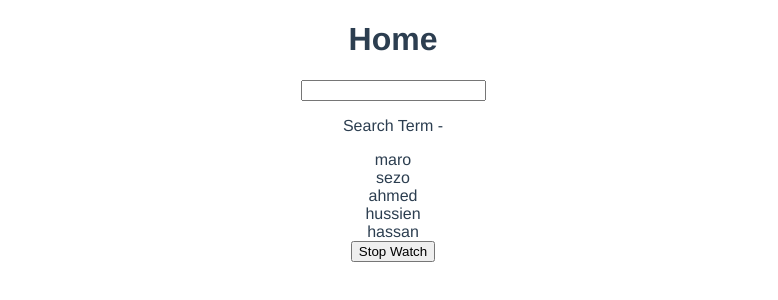
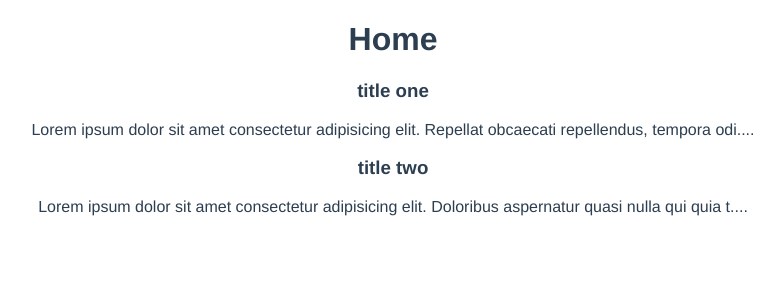
Before and after one commit to sezohessen/VueBlog, a Vue app: page / in a window 1280 px wide. Shown: the top 300 px of the page, without its empty margins (247-1025 px from the left). Built offline with nearby package versions, Linux system fonts and the light colour scheme.

Commit message:
Using Props in setup

```diff
--- /dev/null
+++ b/src/components/PostList.vue
@@ -0,0 +1,22 @@
+<template>
+  <div class="post-list">
+      <div v-for="post in posts" :key="post.id">
+        <SinglePost :post="post"/>
+      </div>
+  </div>
+</template>
+
+<script>
+import SinglePost from './SinglePost.vue'
+export default {
+    props:['posts'],
+    components:{SinglePost},
+    setup(props){
+        console.log
+    }
+}
+</script>
+
+<style>
+
+</style>
--- /dev/null
+++ b/src/components/SinglePost.vue
@@ -0,0 +1,24 @@
+<template>
+  <div class="post">
+      <h3>{{post.title}}</h3>
+      <p>{{snippet}}</p>
+  </div>
+</template>
+
+<script>
+import { computed } from '@vue/runtime-core'
+export default {
+    props:['post'],
+    setup(props){
+        const snippet = computed(()=>{
+            return props.post.body.substring(0,100)+'....'
+        })
+        return {snippet}
+    }
+
+}
+</script>
+
+<style>
+
+</style>
--- a/src/router/index.js
+++ b/src/router/index.js
@@ -1,11 +1,11 @@
 import { createRouter, createWebHistory } from 'vue-router'
 import HomeView from '../views/HomeView.vue'
-
+import NewHome from '../views/NewHome.vue'
 const routes = [
   {
     path: '/',
     name: 'home',
-    component: HomeView
+    component: NewHome
   },
 ]
 
--- /dev/null
+++ b/src/views/NewHome.vue
@@ -0,0 +1,21 @@
+<template>
+  <div class="home">
+    <h1>Home</h1>
+    <PostList :posts="posts"/>
+  </div>
+</template>
+<script>
+import PostList from '../components/PostList.vue'
+import {ref} from 'vue'
+export default {
+  name: 'HomeView',
+  components:{PostList},
+  setup() {
+      const posts = ref([
+          {title:'title one',body:'Lorem ipsum dolor sit amet consectetur adipisicing elit. Repellat obcaecati repellendus, tempora odio molestias corporis, laborum maiores nostrum atque, quod perferendis? Deserunt iure qui vitae expedita quasi aperiam, dolore blanditiis ipsa sed doloribus enim vel corrupti maxime ex commodi voluptatum perferendis ipsam deleniti officiis quos! Voluptas consectetur laudantium rerum dolores non eveniet magni quos ex distinctio quam perferendis cum mollitia vel delectus ducimus, explicabo accusantium quasi ab enim quisquam aliquid laborum voluptatum quae. Iure inventore ratione exercitationem! Quibusdam soluta tempora pariatur suscipit iste, quos ex ullam nobis doloribus odit adipisci porro? Tempore, magnam? Qui nihil dolor distinctio deleniti, repellat voluptas!',id:1},
+          {title:'title two',body:'Lorem ipsum dolor sit amet consectetur adipisicing elit. Doloribus aspernatur quasi nulla qui quia tempora eaque obcaecati culpa. Pariatur commodi fuga beatae officiis alias consequatur quidem cum facere animi ipsam.',id:2}
+      ])
+    return {posts}
+  },
+}
+</script>
```
